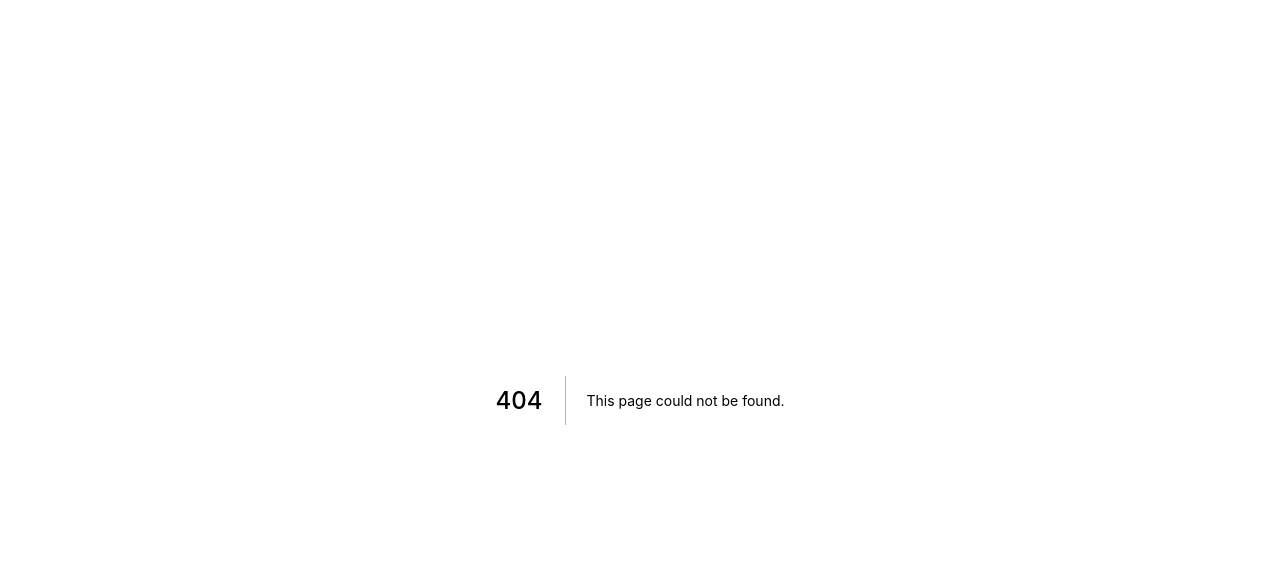
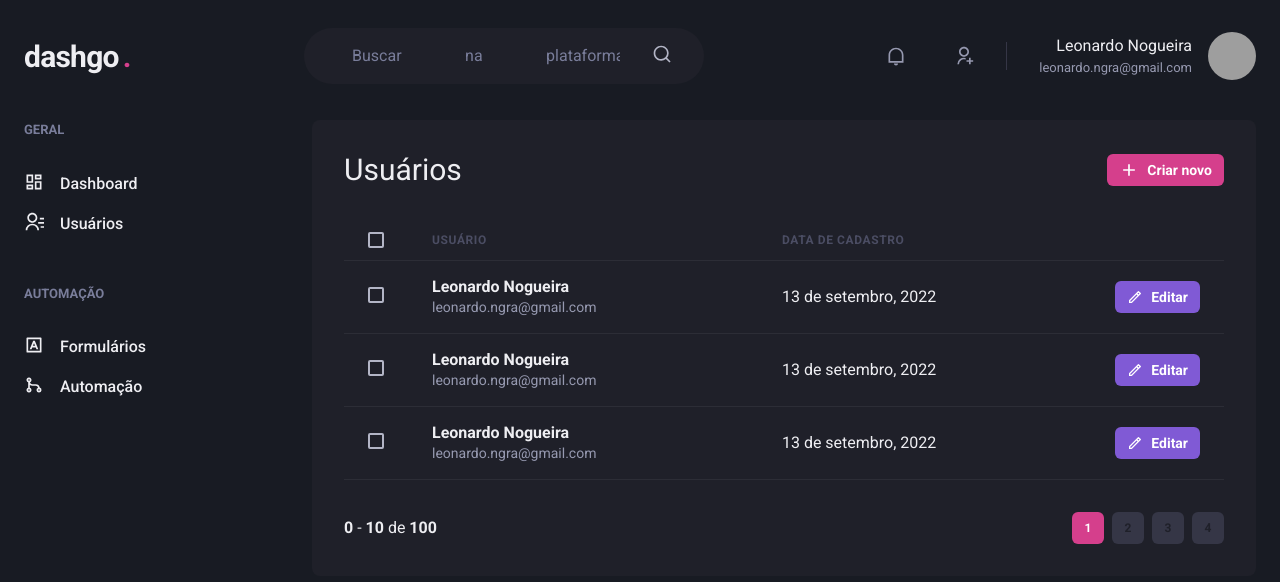
Before and after one commit to leo-ngra/dashboard, a Next.js app: page /users in a window 1280 px wide. Before the commit this address had no page. Shown: the top 582 px of the page. Built offline with nearby package versions, Linux system fonts and the light colour scheme; grey boxes are pictures that could not be loaded.

Commit message:
controle de usuários

```diff
--- /dev/null
+++ b/src/components/Pagination.tsx
@@ -0,0 +1,63 @@
+import { Box, Button, Stack } from "@chakra-ui/react";
+
+export function Pagination() {
+    return (
+        <Stack direction='row' spacing='6' mt='8' justify='space-between' align='center'>
+
+            <Box>
+                <strong>0</strong> - <strong>10</strong> de <strong>100</strong>
+            </Box>
+
+            <Stack direction='row' spacing='2'>
+                <Button
+                size='sm'
+                fontSize='xs'
+                width='4'
+                colorScheme='pink'
+                disabled
+                _disabled={{
+                    bg: 'pink.500',
+                    cursor:'default',}}
+                >
+                    1
+                </Button>
+
+                <Button
+                size='sm'
+                fontSize='xs'
+                width='4'
+                bg='gray.700'
+                _hover={{
+                    bg:'pink.500',
+                    }}
+                >
+                    2
+                </Button>
+
+                <Button
+                size='sm'
+                fontSize='xs'
+                width='4'
+                bg='gray.700'
+                _hover={{
+                    bg:'pink.500',
+                    }}
+                >
+                    3
+                </Button>
+
+                <Button
+                size='sm'
+                fontSize='xs'
+                width='4'
+                bg='gray.700'
+                _hover={{
+                    bg:'pink.500',
+                    }}
+                >
+                    4
+                </Button>
+            </Stack>
+        </Stack>
+    )
+}
--- a/src/pages/dashboard.tsx
+++ b/src/pages/dashboard.tsx
@@ -68,7 +68,7 @@
          <Flex w='100%' my='6' maxWidth={1480} mx='auto' px='6'>
             <Sidebar />
 
-            <SimpleGrid flex='1' gap='4' minChildWidth='320px' align='flex-start'>
+            <SimpleGrid flex='1' gap='4' minChildWidth='320px'>
                <Box p='8' bg='gray.800' borderRadius={8} pb='4'>
                   <Text fontSize='lg' mb='4'>Inscritos da semana</Text>
                   <Chart options={options} series={series} type='area' height={160} />
--- /dev/null
+++ b/src/pages/users/index.tsx
@@ -0,0 +1,98 @@
+import { Box, Text, Button, Checkbox, Flex, Heading, Icon, Table, Tbody, Td, Th, Thead, Tr } from "@chakra-ui/react";
+import { RiAddLine, RiPencilLine } from "react-icons/ri";
+import { Header } from "../../components/Header";
+import { Pagination } from "../../components/Pagination";
+import { Sidebar } from "../../components/Sidebar";
+
+export default function UserList() {
+    return (
+        <Box>
+            <Header />
+
+            <Flex w='100%' my='6' maxWidth={1480} mx='auto' px='6'>
+                <Sidebar />
+
+                <Box flex='1' borderRadius={8} bg='gray.800' p='8'>
+                    <Flex mb='8' justify='space-between' align='center'>
+                        <Heading size='lg' fontWeight='normal'>Usuários</Heading>
+
+                        <Button as='a' size='sm' fontSize='sm' colorScheme='pink' leftIcon={<Icon as={RiAddLine} fontSize='20' /> }>
+                            Criar novo
+                        </Button>
+                    </Flex>
+
+                    <Table colorScheme='whiteAlpha'>
+                        <Thead>
+                            <Tr>
+                                <Th px='6' color='gray.300' width='8'>
+                                    <Checkbox colorScheme='pink' />
+                                </Th>
+                                <Th>Usuário</Th>
+                                <Th>Data de cadastro</Th>
+                                <Th width='8'></Th>
+                            </Tr>
+                        </Thead>
+                        <Tbody>
+                            <Tr>
+                                <Td px='6'>
+                                    <Checkbox colorScheme='pink' />
+                                </Td>
+                                <Td>
+                                    <Box>
+                                        <Text fontWeight='bold'>Leonardo Nogueira</Text>
+                                        <Text fontSize='sm' color='gray.300'>leonardo.ngra@gmail.com</Text>
+                                    </Box>
+                                </Td>
+                                <Td>13 de setembro, 2022</Td>
+                                <Td>
+                                     <Button as='a' size='sm' fontSize='sm' colorScheme='purple' leftIcon={<Icon as={RiPencilLine} fontSize='16' /> }>
+                                         Editar
+                                     </Button>
+                                </Td>
+                            </Tr>
+
+                            <Tr>
+                                <Td px='6'>
+                                    <Checkbox colorScheme='pink' />
+                                </Td>
+                                <Td>
+                                    <Box>
+                                        <Text fontWeight='bold'>Leonardo Nogueira</Text>
+                                        <Text fontSize='sm' color='gray.300'>leonardo.ngra@gmail.com</Text>
+                                    </Box>
+                                </Td>
+                                <Td>13 de setembro, 2022</Td>
+                                <Td>
+                                     <Button as='a' size='sm' fontSize='sm' colorScheme='purple' leftIcon={<Icon as={RiPencilLine} fontSize='16' /> }>
+                                         Editar
+                                     </Button>
+                                </Td>
+                            </Tr>
+
+                            <Tr>
+                                <Td px='6'>
+                                    <Checkbox colorScheme='pink' />
+                                </Td>
+                                <Td>
+                                    <Box>
+                                        <Text fontWeight='bold'>Leonardo Nogueira</Text>
+                                        <Text fontSize='sm' color='gray.300'>leonardo.ngra@gmail.com</Text>
+                                    </Box>
+                                </Td>
+                                <Td>13 de setembro, 2022</Td>
+                                <Td>
+                                     <Button as='a' size='sm' fontSize='sm' colorScheme='purple' leftIcon={<Icon as={RiPencilLine} fontSize='16' /> }>
+                                         Editar
+                                     </Button>
+                                </Td>
+                            </Tr>
+                        </Tbody>
+                    </Table>
+
+                    <Pagination />
+                </Box>
+            </Flex>
+        </Box>
+
+    )
+}
```
Also changed, not shown: src/pages/users/create.tsx (added, +42 -0 lines).
